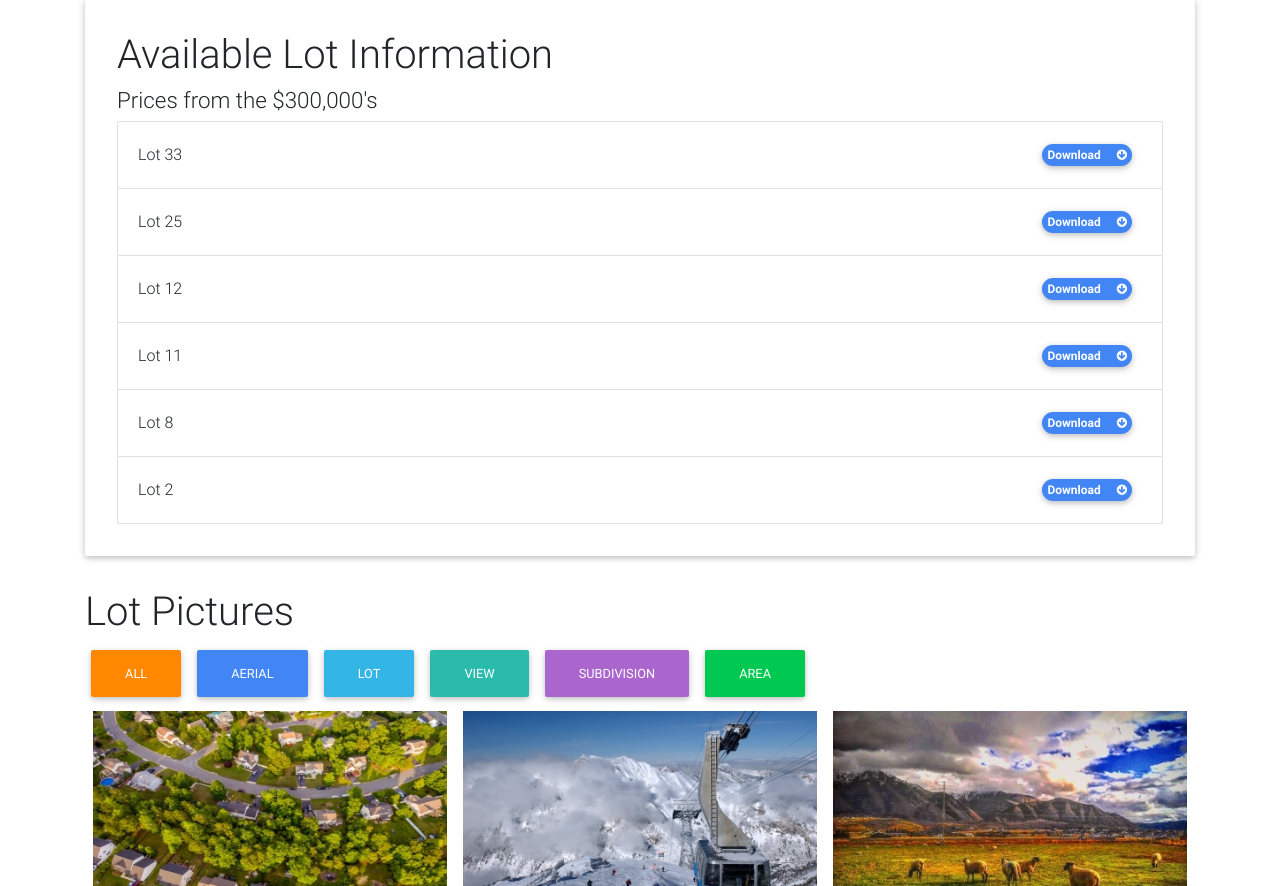
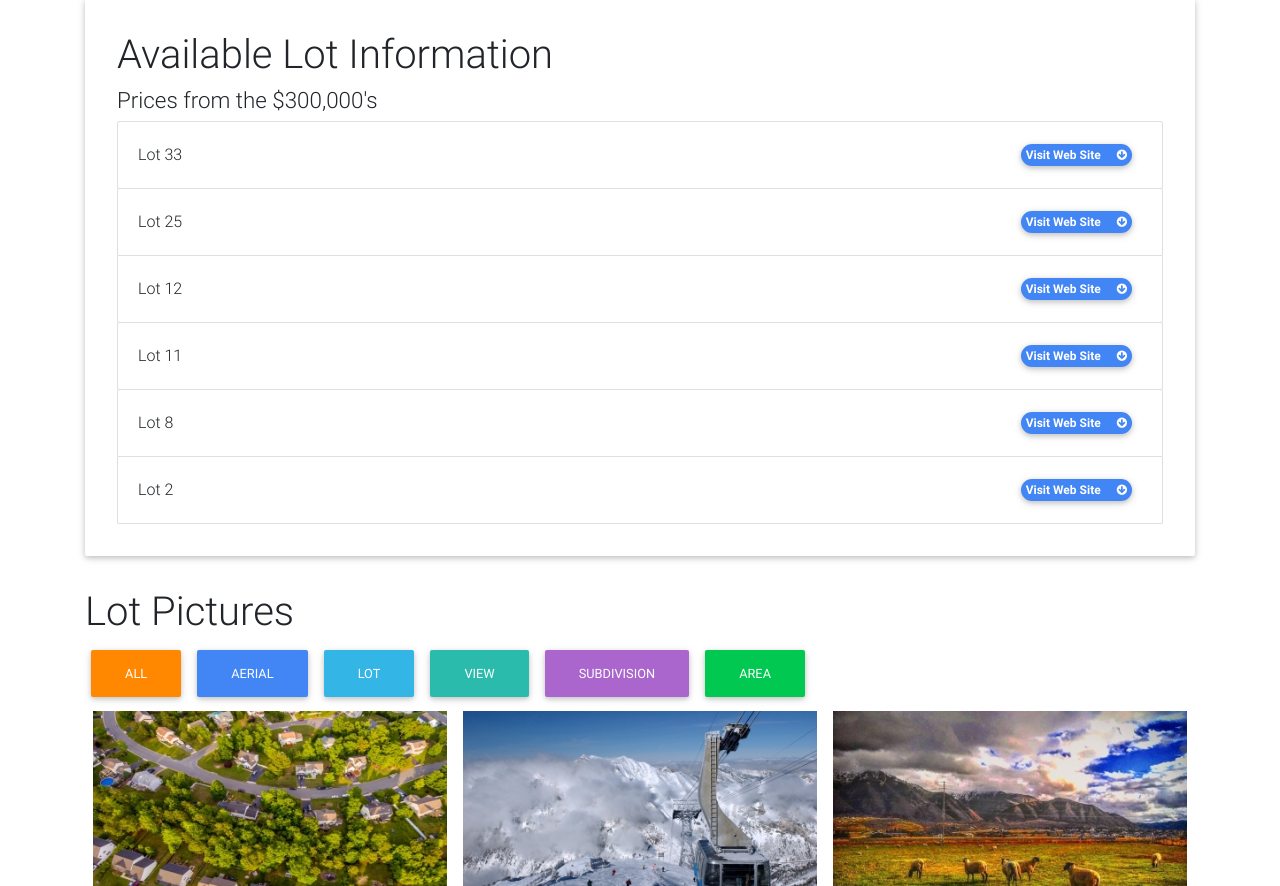
Before and after one commit to stevemartin21/subdivision, a plain HTML site: page index.html in a window 1280 px wide. Shown: the part 1914-2800 px from the top of the page. Drawn offline with Linux system fonts and the light colour scheme; some packages are replaced by stand-ins of ours; files whose address does not match are found by name.

Commit message:
Add files via upload

```diff
--- a/index.html
+++ b/index.html
@@ -134,27 +134,27 @@
             <ul class="list-group">
                 <li class="list-group-item d-flex justify-content-between align-items-center">
                     Lot 33
-                    <span class="badge badge-primary badge-pill">Download<i class="fa fa-arrow-circle-down ml-3" aria-hidden="true" ></i></span>
+                    <span class="badge badge-primary badge-pill">Visit Web Site<i class="fa fa-arrow-circle-down ml-3" aria-hidden="true" ></i></span>
                 </li>
                 <li class="list-group-item d-flex justify-content-between align-items-center">
                     Lot 25
-                    <span class="badge badge-primary badge-pill">Download<i class="fa fa-arrow-circle-down ml-3" aria-hidden="true" ></i></span>
+                    <span class="badge badge-primary badge-pill">Visit Web Site<i class="fa fa-arrow-circle-down ml-3" aria-hidden="true" ></i></span>
                 </li>
                 <li class="list-group-item d-flex justify-content-between align-items-center">
                     Lot 12
-                   <span class="badge badge-primary badge-pill">Download<i class="fa fa-arrow-circle-down ml-3" aria-hidden="true" ></i></span>
+                   <span class="badge badge-primary badge-pill">Visit Web Site<i class="fa fa-arrow-circle-down ml-3" aria-hidden="true" ></i></span>
                 </li>
                 <li class="list-group-item d-flex justify-content-between align-items-center">
                     Lot 11
-                   <span class="badge badge-primary badge-pill">Download<i class="fa fa-arrow-circle-down ml-3" aria-hidden="true" ></i></span>
+                   <span class="badge badge-primary badge-pill">Visit Web Site<i class="fa fa-arrow-circle-down ml-3" aria-hidden="true" ></i></span>
                 </li>
                  <li class="list-group-item d-flex justify-content-between align-items-center">
                     Lot 8
-                    <span class="badge badge-primary badge-pill">Download<i class="fa fa-arrow-circle-down ml-3" aria-hidden="true" ></i></span>
+                    <span class="badge badge-primary badge-pill">Visit Web Site<i class="fa fa-arrow-circle-down ml-3" aria-hidden="true" ></i></span>
                 </li>
                  <li class="list-group-item d-flex justify-content-between align-items-center">
                     Lot 2
-                    <span class="badge badge-primary badge-pill">Download<i class="fa fa-arrow-circle-down ml-3" aria-hidden="true" ></i></span>
+                    <span class="badge badge-primary badge-pill">Visit Web Site<i class="fa fa-arrow-circle-down ml-3" aria-hidden="true" ></i></span>
                 </li>
             </ul>
 
@@ -213,8 +213,8 @@
                     </figure>
 
                     <figure class="col-md-4 subdivision">
-                        <a href="images/paysonSheep.jpg" data-size="1600x1067" data-lightbox="roadtrip">
-                            <img src="thumbnail/paysonSheep.jpg" alt="placeholder" class="img-fluid" />
+                        <a href="images/paysonsheep.jpg" data-size="1600x1067" data-lightbox="roadtrip">
+                            <img src="thumbnail/paysonsheep.jpg" alt="placeholder" class="img-fluid" />
                         </a>
                     </figure>
 
```
